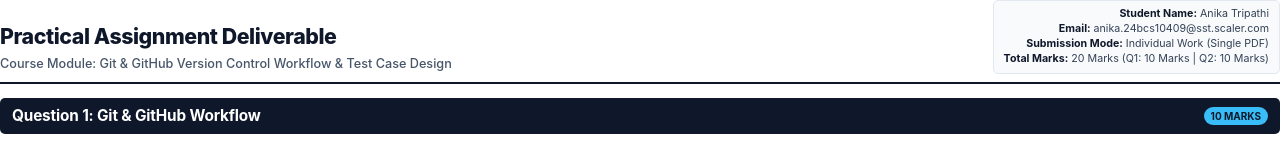
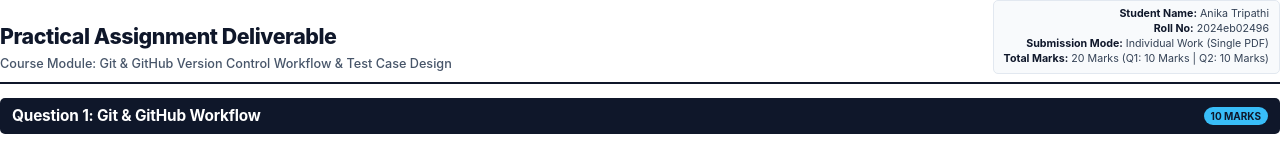
Before and after one commit to inland-taipen/git-workflow-assignment, a plain HTML site: page assignment_submission.html in a window 1280 px wide. Shown: the top 142 px of the page. Drawn offline with Linux system fonts and the light colour scheme.

Commit message:
docs: Update student metadata with Roll No 2024eb02496 and regenerate PDF

```diff
--- a/assignment_submission.html
+++ b/assignment_submission.html
@@ -278,7 +278,7 @@
         </div>
         <div class="meta-box">
             <div><strong>Student Name:</strong> Anika Tripathi</div>
-            <div><strong>Email:</strong> anika.24bcs10409@sst.scaler.com</div>
+            <div><strong>Roll No:</strong> 2024eb02496</div>
             <div><strong>Submission Mode:</strong> Individual Work (Single PDF)</div>
             <div><strong>Total Marks:</strong> 20 Marks (Q1: 10 Marks | Q2: 10 Marks)</div>
         </div>
```
Also changed, not shown: git_commands.txt, 2 other files.
